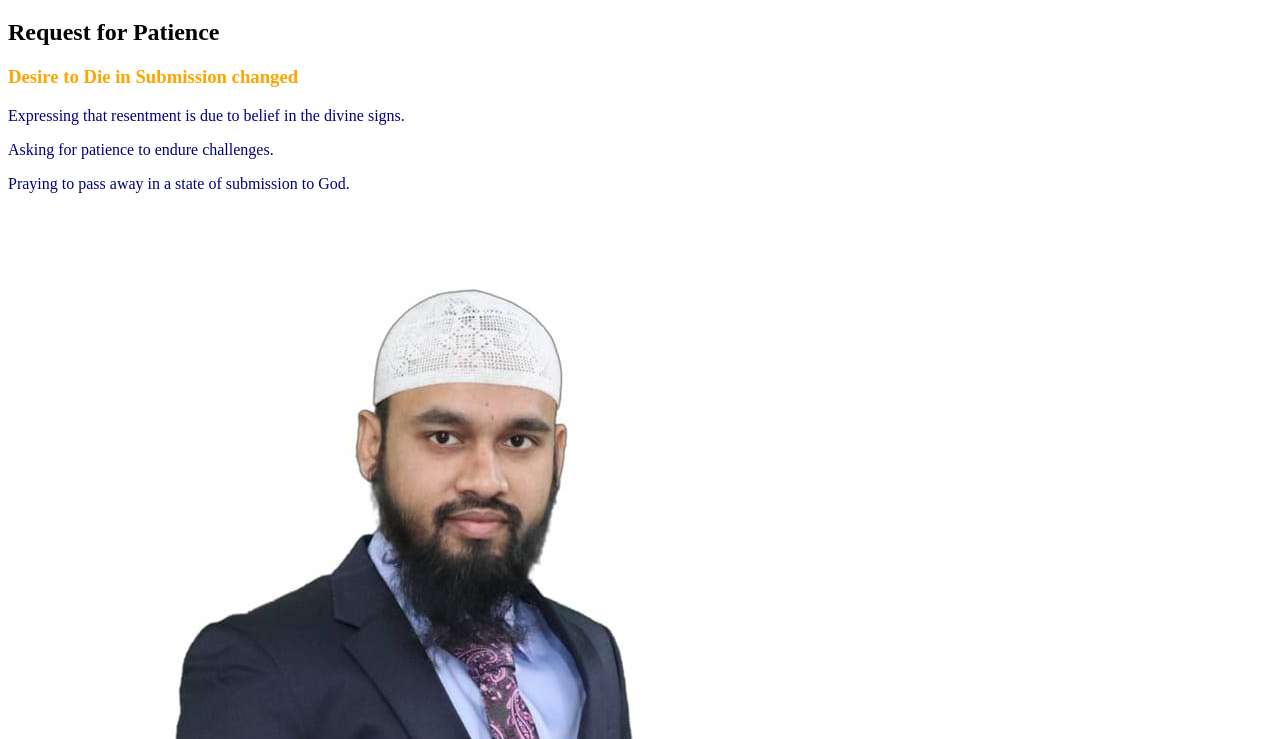
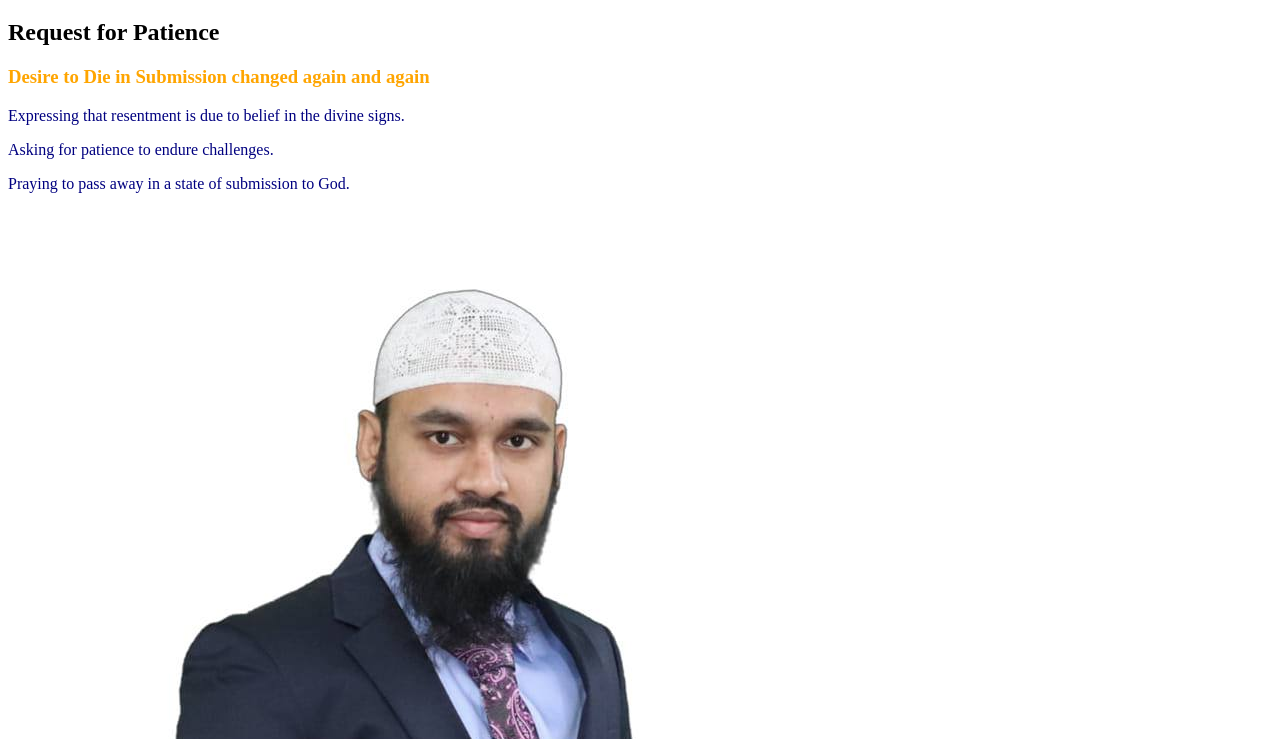
Before and after one commit to Shahrukhkhan-rabby/my-second-repo, a plain HTML site: page index.html in a window 1280 px wide. Shown: the part 61-800 px from the top of the page. Drawn offline with Linux system fonts and the light colour scheme.

Commit message:
text added

```diff
--- a/index.html
+++ b/index.html
@@ -9,7 +9,7 @@
   <body>
     <h1>Belief in the Signs of Our Lord</h1>
     <h2>Request for Patience</h2>
-    <h3>Desire to Die in Submission changed</h3>
+    <h3>Desire to Die in Submission changed again and again</h3>
     <p>Expressing that resentment is due to belief in the divine signs.</p>
     <p>Asking for patience to endure challenges.</p>
     <p>Praying to pass away in a state of submission to God.</p>
```
